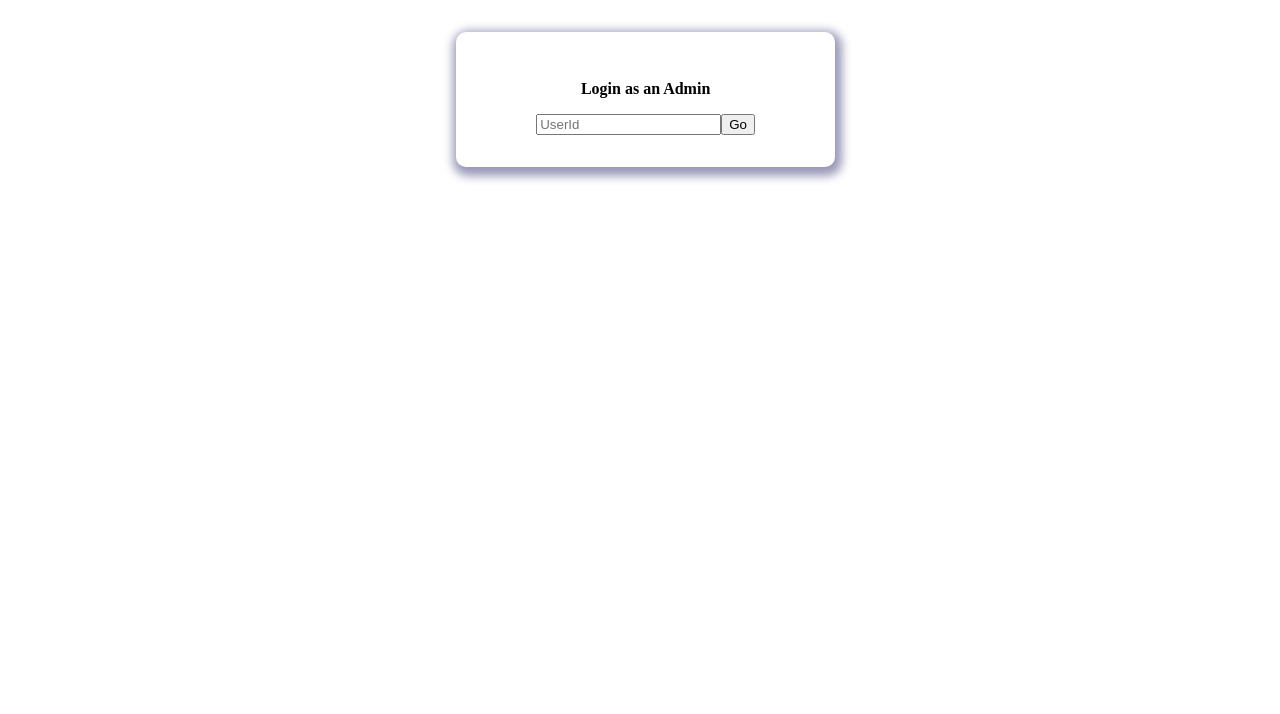
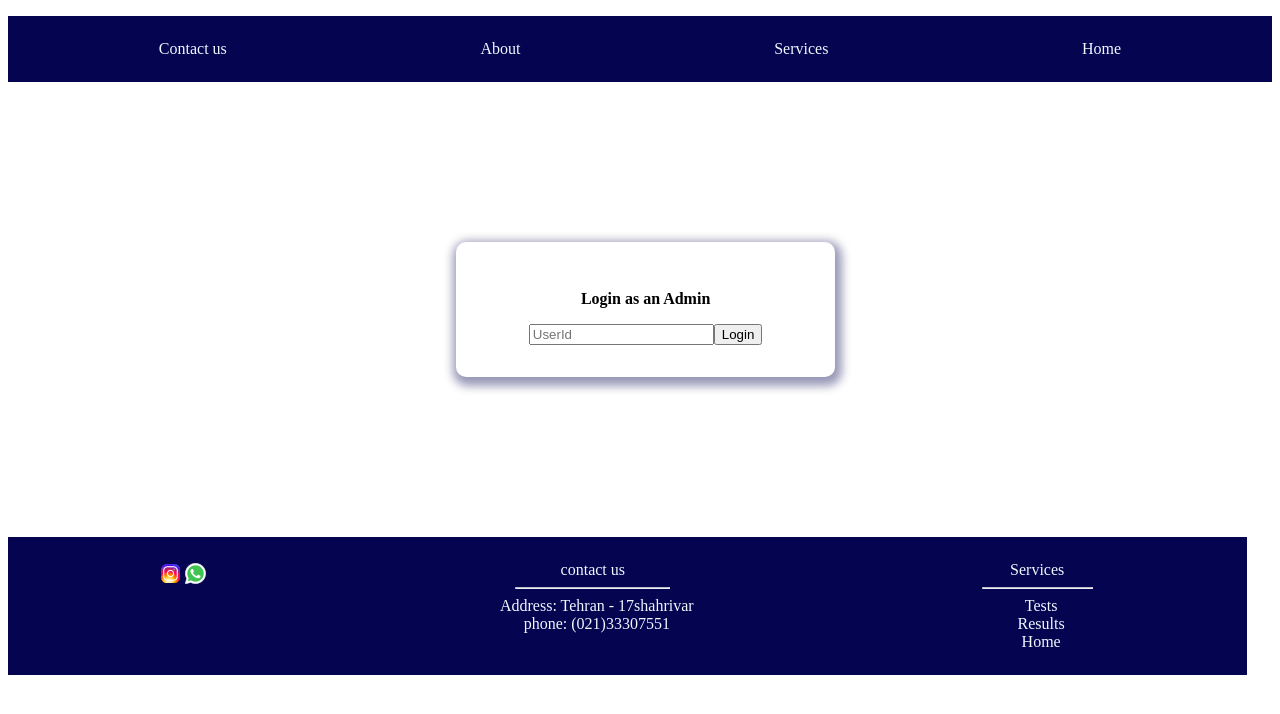
Before and after one commit to Syousef-zadeh/React-final, a React (Create React App) app: page / in a window 1280 px wide. Shown: the top 714 px of the page. Built offline with nearby package versions, Linux system fonts and the light colour scheme.

Commit message:
change css in style.module

```diff
--- a/src/components/Login.js
+++ b/src/components/Login.js
@@ -1,5 +1,7 @@
 import React, { Component } from "react";
 import styles from "../css/Style.module.css";
+import Footer from "./Footer";
+import Header from "./Header";
 
 class Login extends Component {
   myInput = React.createRef();
@@ -11,6 +13,8 @@ class Login extends Component {
   };
   render() {
     return (
+      <div>
+        <Header />
         <div className={styles.login}>
           <form className={styles["shop-form"]} onSubmit={this.goToShop}>
             <p>Login as an Admin</p>
@@ -23,10 +27,12 @@ class Login extends Component {
                 required
               />
               <button className={styles["button-shop"]} type="submit">
-              Go
+                Login
               </button>
             </div>
           </form>
+        </div>
+        <Footer />
       </div>
     );
   }
--- a/src/css/Style.module.css
+++ b/src/css/Style.module.css
@@ -69,7 +69,7 @@ hr.hrs{
 
 .login{
     width: 30%;
-    margin: 2rem 28rem;
+    margin: 10rem 28rem;
 }
 
 
@@ -153,6 +153,7 @@ hr.hrs{
     .login{
         display: flex;
         flex-direction: row;
+        text-align: center;
         margin: 2rem 2.5rem;
     }
     .infoCard{
```
Lines whose indentation alone changed are shown as unchanged.
